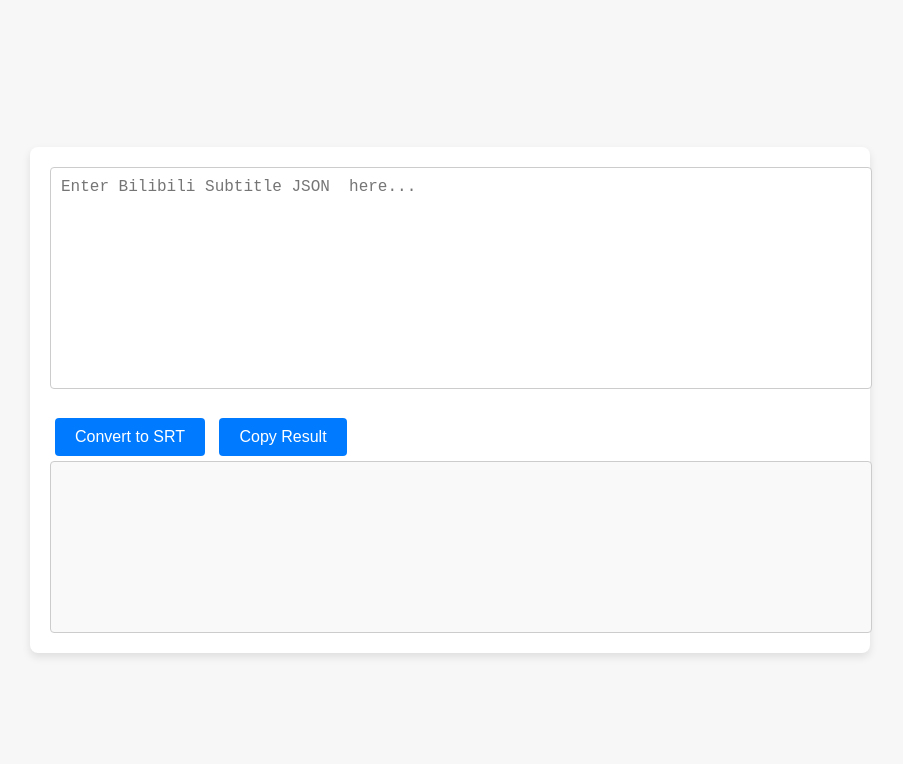
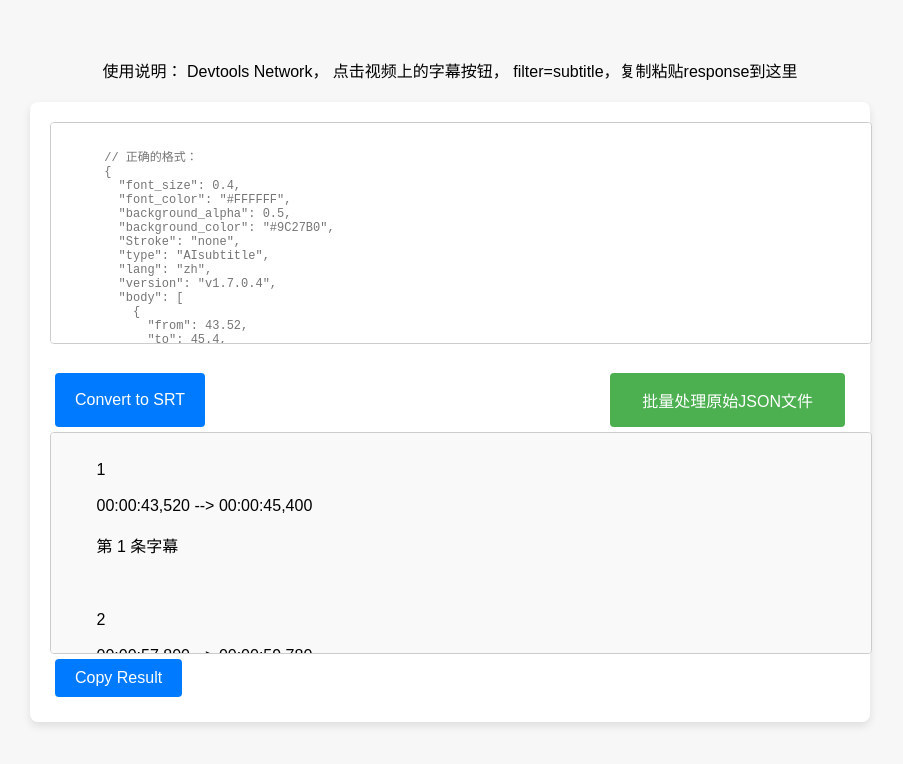
Before and after one commit to AckackG/AckackG.github.io, a plain HTML site: page tools/bilisub2srt/index.html in a window 1280 px wide. Shown: the whole page, without its empty margins (190-1093 px from the left). Drawn offline with Linux system fonts and the light colour scheme.

Commit message:
feat: bili2srt 增加了批量文件处理功能

```diff
--- a/tools/bilisub2srt/index.html
+++ b/tools/bilisub2srt/index.html
@@ -3,79 +3,79 @@
   <head>
     <meta charset="UTF-8" />
     <meta name="viewport" content="width=device-width, initial-scale=1.0" />
-    <title>JSON to SRT Converter</title>
-    <style>
-      body {
-        font-family: Arial, sans-serif;
-        margin: 0;
-        padding: 0;
-        display: flex;
-        flex-direction: column;
-        align-items: center;
-        justify-content: center;
-        min-height: 100vh;
-        background-color: #f7f7f7;
-      }
-
-      .container {
-        width: 90%;
-        max-width: 800px;
-        margin: 20px auto;
-        padding: 20px;
-        background-color: #fff;
-        box-shadow: 0 4px 8px rgba(0, 0, 0, 0.1);
-        border-radius: 8px;
-      }
-
-      textarea {
-        width: 100%;
-        height: 200px;
-        padding: 10px;
-        font-size: 16px;
-        border: 1px solid #ccc;
-        border-radius: 4px;
-        margin-bottom: 20px;
-        resize: none;
-      }
-
-      button {
-        padding: 10px 20px;
-        font-size: 16px;
-        color: #fff;
-        background-color: #007bff;
-        border: none;
-        border-radius: 4px;
-        cursor: pointer;
-        margin: 5px;
-      }
-
-      button:hover {
-        background-color: #0056b3;
-      }
-
-      #output {
-        width: 100%;
-        min-height: 150px;
-        padding: 10px;
-        font-size: 16px;
-        border: 1px solid #ccc;
-        border-radius: 4px;
-        background-color: #f9f9f9;
-        white-space: pre-wrap; /* Preserve whitespace formatting */
-      }
-    </style>
+    <title>B站自动字幕转SRT</title>
+    <link rel="stylesheet" href="style.css" />
   </head>
   <body>
+    <div class="instructions">
+      使用说明： Devtools Network， 点击视频上的字幕按钮，
+      filter=subtitle，复制粘贴response到这里
+    </div>
     <div class="container">
+      <!-- 使用说明 -->
+
       <textarea
         id="jsonInput"
-        placeholder="Enter Bilibili Subtitle JSON  here..."
+        placeholder='
+      // 正确的格式：
+      {
+        "font_size": 0.4,
+        "font_color": "#FFFFFF",
+        "background_alpha": 0.5,
+        "background_color": "#9C27B0",
+        "Stroke": "none",
+        "type": "AIsubtitle",
+        "lang": "zh",
+        "version": "v1.7.0.4",
+        "body": [
+          {
+            "from": 43.52,
+            "to": 45.4,
+            "sid": 1,
+            "location": 2,
+            "content": "第 1 条字幕",
+            "music": 0.0
+          },
+          {
+            "from": 57.8,
+            "to": 59.78,
+            "sid": 2,
+            "location": 2,
+            "content": "第 2 条字幕第 2 条字幕",
+            "music": 0.0
+          },
+          {
+            "from": 59.78,
+            "to": 60.72,
+            "sid": 3,
+            "location": 2,
+            "content": "第 3 条字幕第 3 条字幕第 3 条字幕",
+            "music": 0.0
+          }
+          ]
+        }'
       ></textarea>
-      <div>
+      <div id="midbuttons">
         <button id="convertButton">Convert to SRT</button>
-        <button id="copyButton">Copy Result</button>
+        <label for="file-input" class="file-input-button"
+          >批量处理原始JSON文件</label
+        >
+        <input type="file" id="file-input" multiple />
       </div>
-      <div id="output"></div>
+      <div id="output">
+        1<br />
+        00:00:43,520 --> 00:00:45,400<br />
+        第 1 条字幕<br />
+        <br />
+        2<br />
+        00:00:57,800 --> 00:00:59,780<br />
+        第 2 条字幕第 2 条字幕<br />
+        <br />
+        3<br />
+        00:00:59,780 --> 00:01:00,720<br />
+        第 3 条字幕第 3 条字幕第 3 条字幕<br />
+      </div>
+      <div><button id="copyButton">Copy Result</button></div>
     </div>
 
     <script>
@@ -107,7 +107,7 @@
         try {
           data = JSON.parse(jsonString);
         } catch (error) {
-          return "Invalid JSON format.";
+          return "Invalid JSON format." + error;
         }
 
         if (!data || !Array.isArray(data.body)) {
@@ -150,6 +150,51 @@
             }
           );
         });
+
+      function changeFileExtensionToSRT(filename) {
+        // 使用lastIndexOf找到最后一个"."的位置
+        const lastDotIndex = filename.lastIndexOf(".");
+
+        // 如果文件名中没有"."，直接添加".srt"
+        if (lastDotIndex === -1) {
+          return filename + ".srt";
+        } else {
+          // 否则，将文件名截断到最后一个"."之前，并添加".srt"
+          return filename.substring(0, lastDotIndex) + ".srt";
+        }
+      }
+
+      document
+        .getElementById("file-input")
+        .addEventListener("change", (event) => {
+          const files = event.target.files;
+
+          for (let i = 0; i < files.length; i++) {
+            const file = files[i];
+            const reader = new FileReader();
+            reader.onload = (e) => {
+              const content = e.target.result;
+              downloadFile(
+                changeFileExtensionToSRT(file.name),
+                convertToSRT(content)
+              );
+            };
+            reader.readAsText(file);
+          }
+        });
+
+      function downloadFile(filename, content) {
+        const element = document.createElement("a");
+        element.setAttribute(
+          "href",
+          "data:text/plain;charset=utf-8," + encodeURIComponent(content)
+        );
+        element.setAttribute("download", filename);
+        element.style.display = "none";
+        document.body.appendChild(element);
+        element.click();
+        document.body.removeChild(element);
+      }
     </script>
   </body>
 </html>
--- /dev/null
+++ b/tools/bilisub2srt/style.css
@@ -0,0 +1,87 @@
+body {
+  font-family: Arial, sans-serif;
+  margin: 0;
+  padding: 0;
+  display: flex;
+  flex-direction: column;
+  align-items: center;
+  justify-content: center;
+  min-height: 100vh;
+  background-color: #f7f7f7;
+}
+
+.container {
+  width: 90%;
+  max-width: 800px;
+  margin: 20px auto;
+  padding: 20px;
+  background-color: #fff;
+  box-shadow: 0 4px 8px rgba(0, 0, 0, 0.1);
+  border-radius: 8px;
+}
+
+#jsonInput {
+  font-size: small;
+}
+
+#midbuttons {
+  display: flex;
+  justify-content: space-between;
+}
+
+.file-input-button {
+  background-color: #4caf50; /* 绿色 */
+  border: none;
+  margin: 5px;
+  border-radius: 4px;
+  color: white;
+  padding: 15px 32px;
+  text-align: center;
+  text-decoration: none;
+  display: inline-block;
+  font-size: 16px;
+  cursor: pointer;
+}
+
+#file-input {
+  display: none; /* 隐藏默认的文件选择按钮 */
+}
+
+textarea {
+  width: 100%;
+  height: 200px;
+  padding: 10px;
+  font-size: 16px;
+  border: 1px solid #ccc;
+  border-radius: 4px;
+  margin-bottom: 20px;
+  resize: none;
+}
+
+button {
+  padding: 10px 20px;
+  font-size: 16px;
+  color: #fff;
+  background-color: #007bff;
+  border: none;
+  border-radius: 4px;
+  cursor: pointer;
+  margin: 5px;
+}
+
+button:hover {
+  background-color: #0056b3;
+}
+
+#output {
+  width: 100%;
+  min-height: 150px;
+  height: 200px;
+  padding: 10px;
+  font-size: 16px;
+  border: 1px solid #ccc;
+  border-radius: 4px;
+  background-color: #f9f9f9;
+  white-space: pre-wrap; /* Preserve whitespace formatting */
+  overflow: auto;
+}
```
